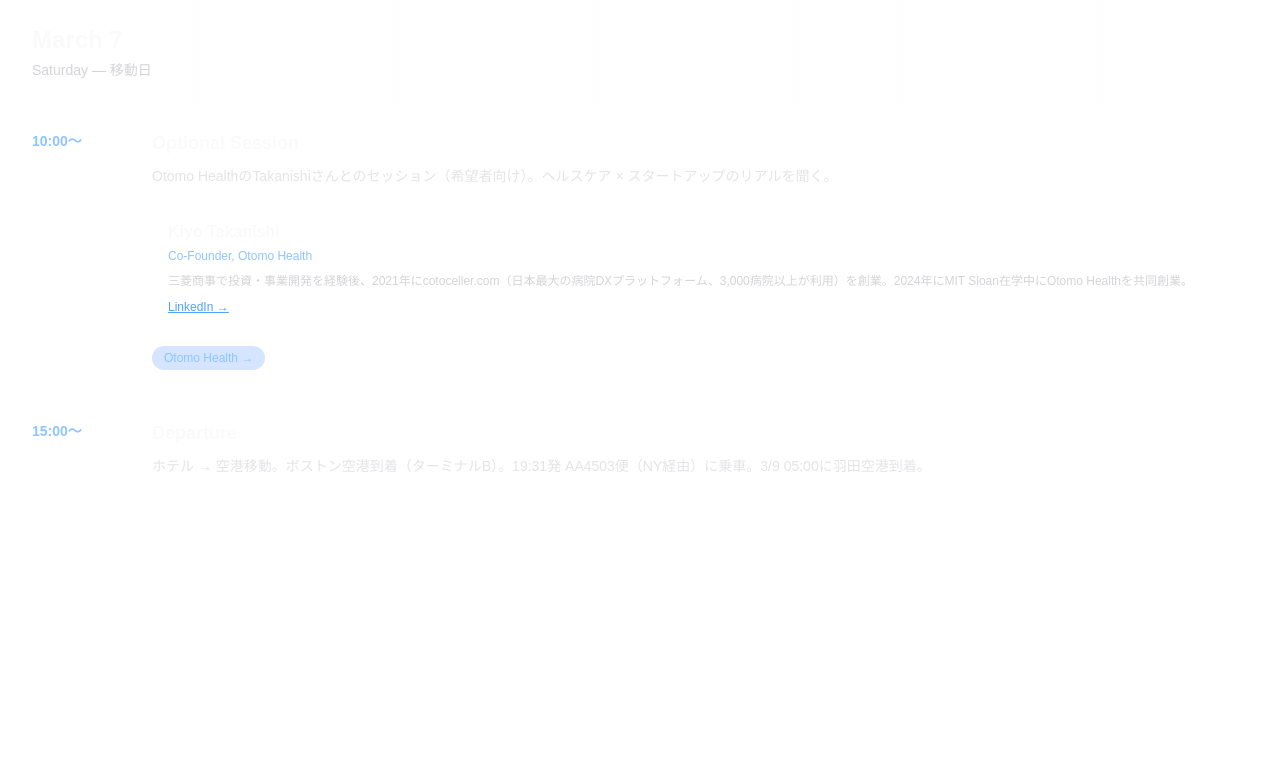
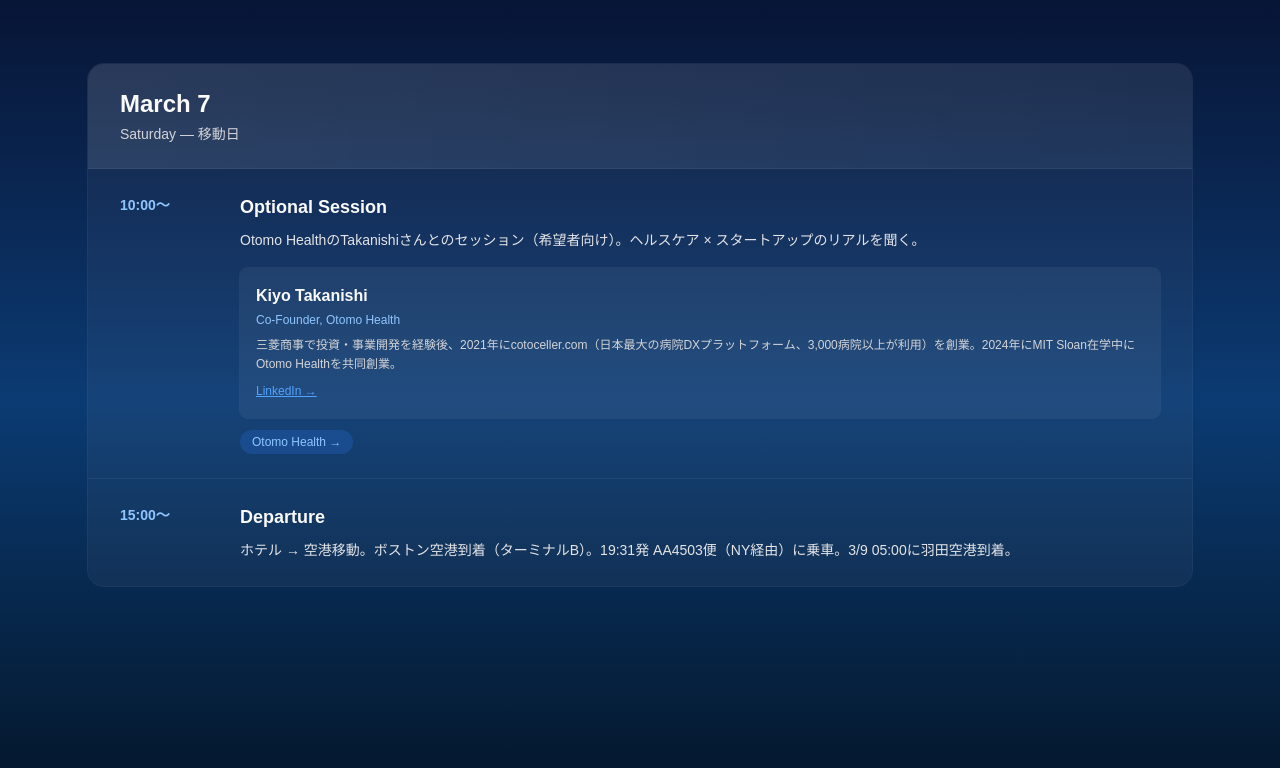
Before and after one commit to dronerd/Boston-visit2, a Next.js app in the folder boston-experience/: page /page4 in a window 1280 px wide. Shown: the top 768 px of the page. Built offline with nearby package versions, Linux system fonts and the light colour scheme.

Commit message:
fixed JSX errors for deployment

```diff
--- a/boston-experience/app/page1/page.tsx
+++ b/boston-experience/app/page1/page.tsx
@@ -167,5 +167,7 @@ export default function Page1() {
         ))}
       </div>
     </section>
+      </main>
+    </div>
   );
 }
--- a/boston-experience/app/page2/page.tsx
+++ b/boston-experience/app/page2/page.tsx
@@ -138,5 +138,7 @@ export default function Page2() {
         ))}
       </div>
     </section>
+      </main>
+    </div>
   );
 }
--- a/boston-experience/app/page3/page.tsx
+++ b/boston-experience/app/page3/page.tsx
@@ -143,5 +143,9 @@ export default function Page3() {
         ))}
       </div>
     </section>
+      </main>
+    </div>
   );
 }
+  );
+}
--- a/boston-experience/app/page4/page.tsx
+++ b/boston-experience/app/page4/page.tsx
@@ -33,6 +33,8 @@ const day: DaySchedule = {
 
 export default function Page4() {
   return (
+    <div className="min-h-screen bg-gradient-to-b from-[#071536] via-[#0b3b73] to-[#04162a] text-zinc-100">
+      <main className="mx-auto max-w-6xl px-6 py-16">
         <section className="rounded-2xl bg-white/4 ring-1 ring-white/8 overflow-hidden">
           <div className="bg-gradient-to-r from-white/10 to-white/5 px-8 py-6 border-b border-white/6">
             <h2 className="text-2xl font-semibold text-zinc-50">{day.date}</h2>
@@ -80,5 +82,7 @@ export default function Page4() {
         ))}
       </div>
     </section>
+      </main>
+    </div>
   );
 }
```
Lines whose indentation alone changed are shown as unchanged.
